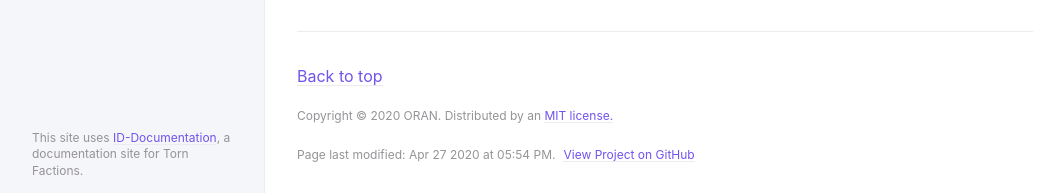
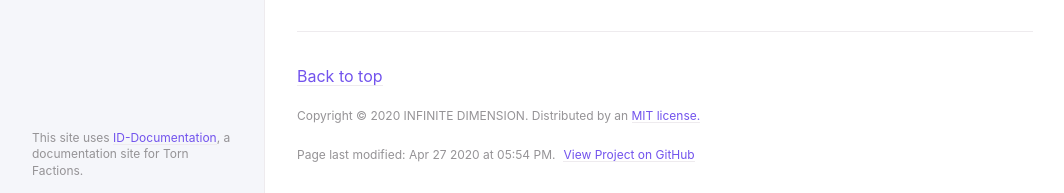
Before and after one commit to OranWeb/id-doc, a Jekyll site: the page built from index.md, in a window 1280 px wide and 900 px high, scrolled down 1623 px. Shown: the part 704-897 px from the top of the window, without its empty margins (107-1171 px from the left). Built offline with Jekyll 4.4.1, drawn with Linux system fonts in a browser that asks for light colours.

Commit message:
Update _config.yml

```diff
--- a/_config.yml
+++ b/_config.yml
@@ -73,7 +73,7 @@ nav_sort: case_insensitive # default, equivalent to nil
 back_to_top: true
 back_to_top_text: "Back to top"
 
-footer_content: "Copyright &copy; 2020 ORAN. Distributed by an <a href=\"https://github.com/OranWeb/id-doc/blob/master/LICENSE.txt\">MIT license.</a>"
+footer_content: "Copyright &copy; 2020 INFINITE DIMENSION. Distributed by an <a href=\"https://github.com/OranWeb/id-doc/blob/master/LICENSE.txt\">MIT license.</a>"
 
 # Footer last edited timestamp
 last_edit_timestamp: true # show or hide edit time - page must have `last_modified_date` defined in the frontmatter
```
